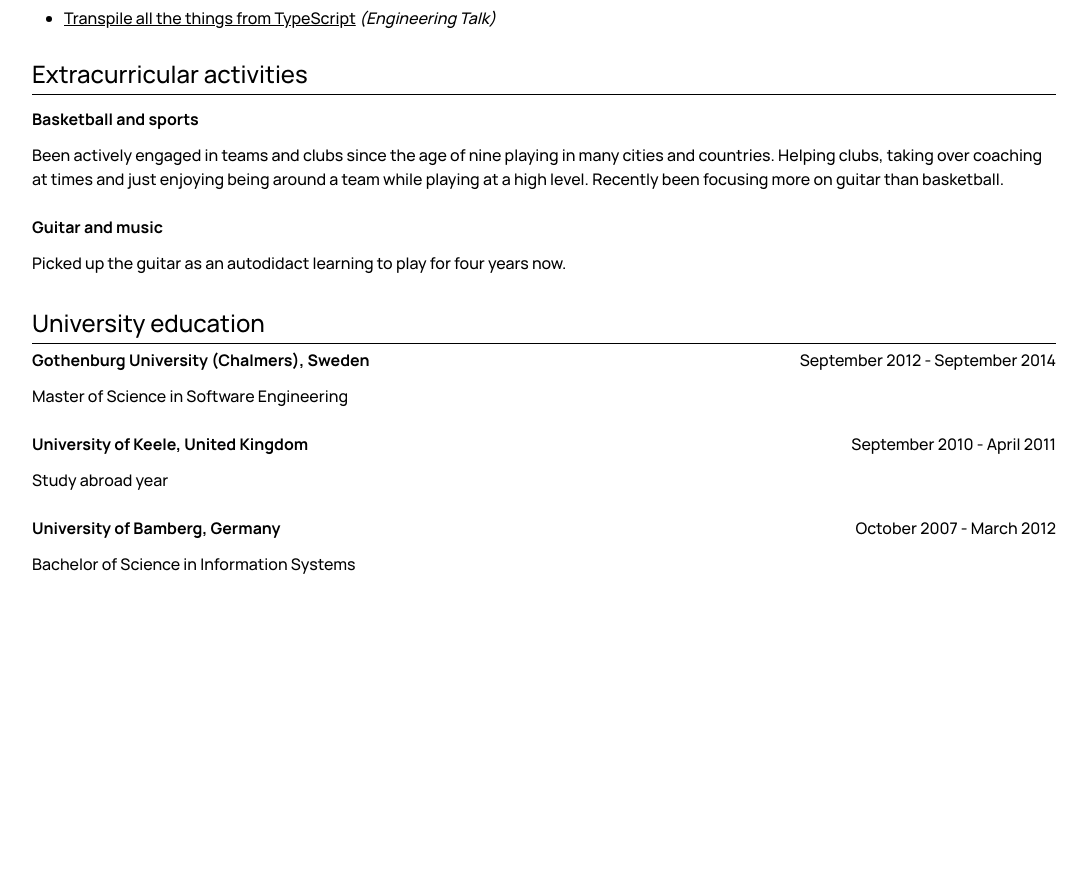
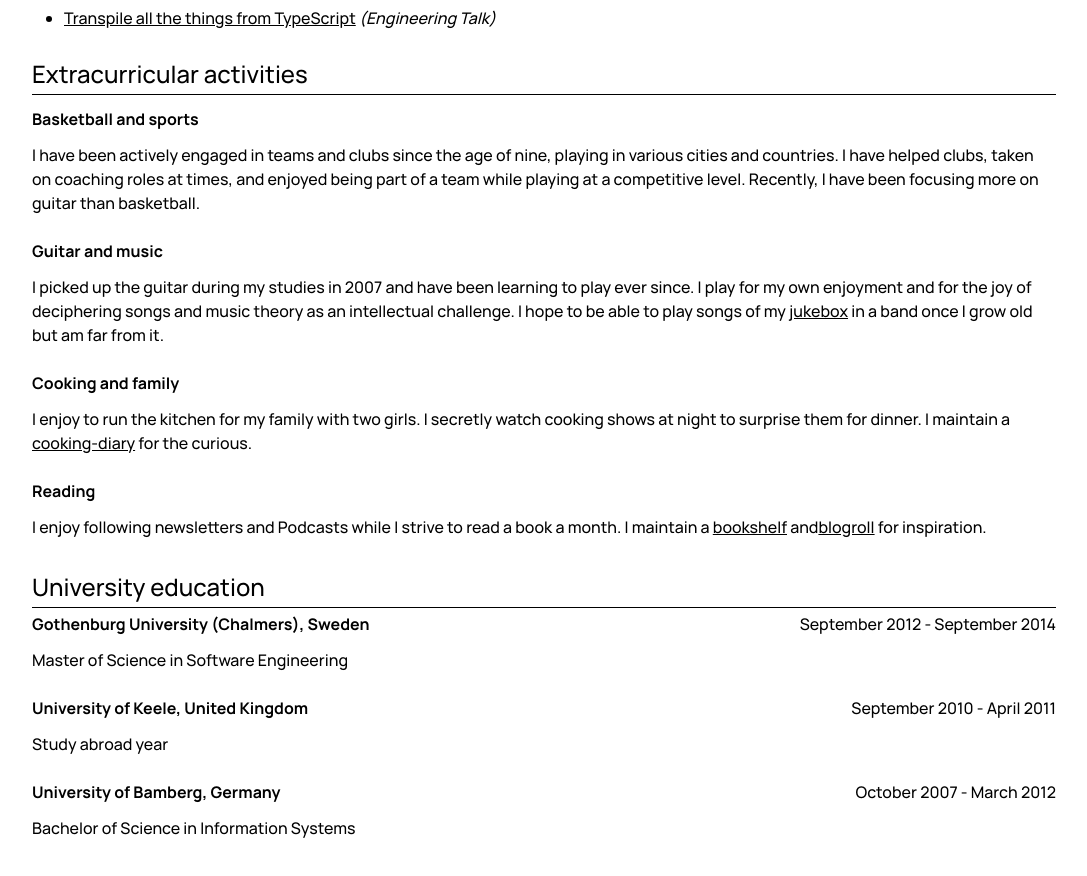
Before and after one commit to tdeekens/tdeekens.name, a Next.js app: page /curriculum-vitae in a window 1280 px wide. Shown: the part 8020-8896 px from the top of the page, without its empty margins (96-1183 px from the left). Before the commit the page ends 8644 px from the top, so only its background shows below. Built offline with nearby package versions, Linux system fonts and the light colour scheme.

Commit message:
feat: improve hobbies

```diff
--- a/pages/curriculum-vitae.tsx
+++ b/pages/curriculum-vitae.tsx
@@ -1102,17 +1102,41 @@ const CurriculumVitae: NextPage = () => (
       <article className="py-2">
         <Text.Headline as="h3">Basketball and sports</Text.Headline>
         <Text.Paragraph>
-          Been actively engaged in teams and clubs since the age of nine playing
-          in many cities and countries. Helping clubs, taking over coaching at
-          times and just enjoying being around a team while playing at a high
-          level. Recently been focusing more on guitar than basketball.
+          I have been actively engaged in teams and clubs since the age of nine,
+          playing in various cities and countries. I have helped clubs, taken on
+          coaching roles at times, and enjoyed being part of a team while
+          playing at a competitive level. Recently, I have been focusing more on
+          guitar than basketball.
         </Text.Paragraph>
       </article>
       <article className="py-2">
         <Text.Headline as="h3">Guitar and music</Text.Headline>
         <Text.Paragraph>
-          Picked up the guitar as an autodidact learning to play for four years
-          now.
+          I picked up the guitar during my studies in 2007 and have been
+          learning to play ever since. I play for my own enjoyment and for the
+          joy of deciphering songs and music theory as an intellectual
+          challenge. I hope to be able to play songs of my{' '}
+          <InternalLink href="/jukebox">jukebox</InternalLink> in a band once I
+          grow old but am far from it.
+        </Text.Paragraph>
+      </article>
+      <article className="py-2">
+        <Text.Headline as="h3">Cooking and family</Text.Headline>
+        <Text.Paragraph>
+          I enjoy to run the kitchen for my family with two girls. I secretly
+          watch cooking shows at night to surprise them for dinner. I maintain a{' '}
+          <InternalLink href="/cooking-diary">cooking-diary</InternalLink> for
+          the curious.
+        </Text.Paragraph>
+      </article>
+      <article className="py-2">
+        <Text.Headline as="h3">Reading</Text.Headline>
+        <Text.Paragraph>
+          I enjoy following newsletters and Podcasts while I strive to read a
+          book a month. I maintain a{' '}
+          <InternalLink href="/bookshelf">bookshelf</InternalLink> and
+          <InternalLink href="/blogroll">blogroll</InternalLink> for
+          inspiration.
         </Text.Paragraph>
       </article>
     </section>
```
